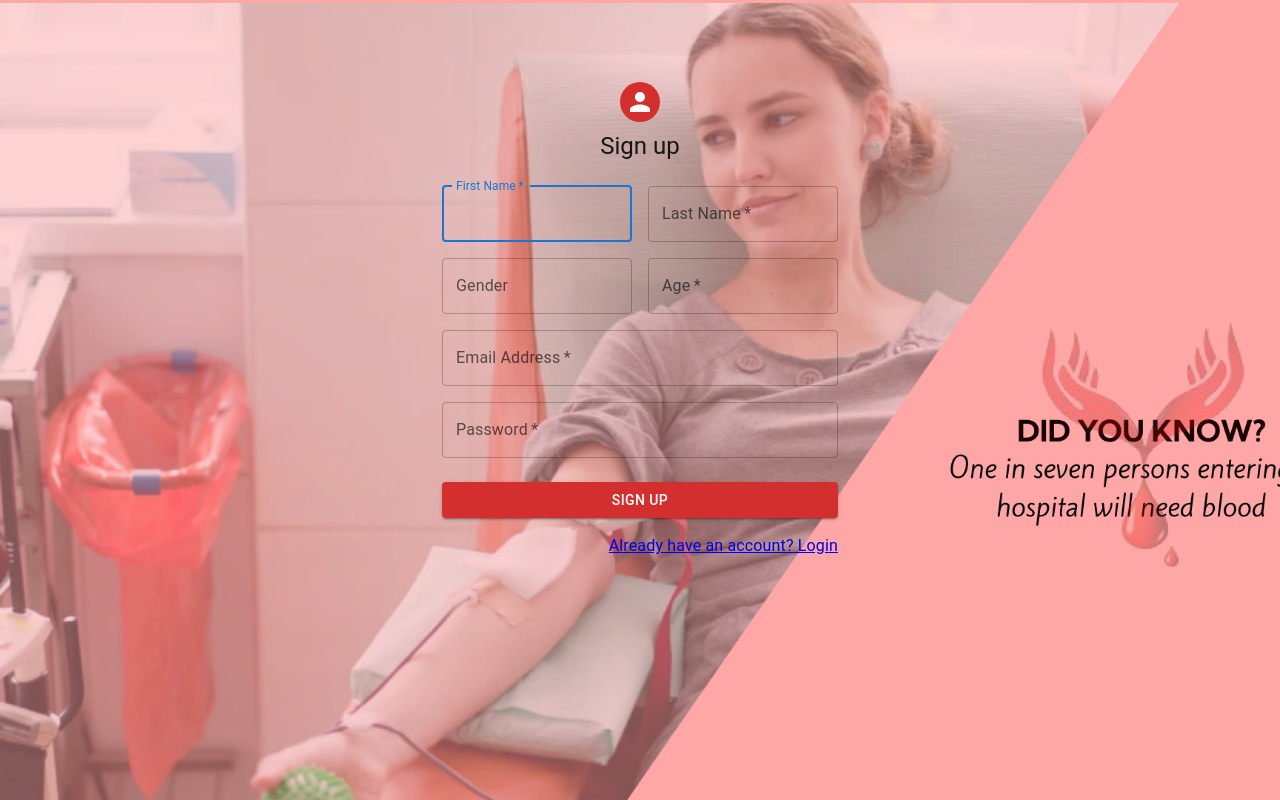
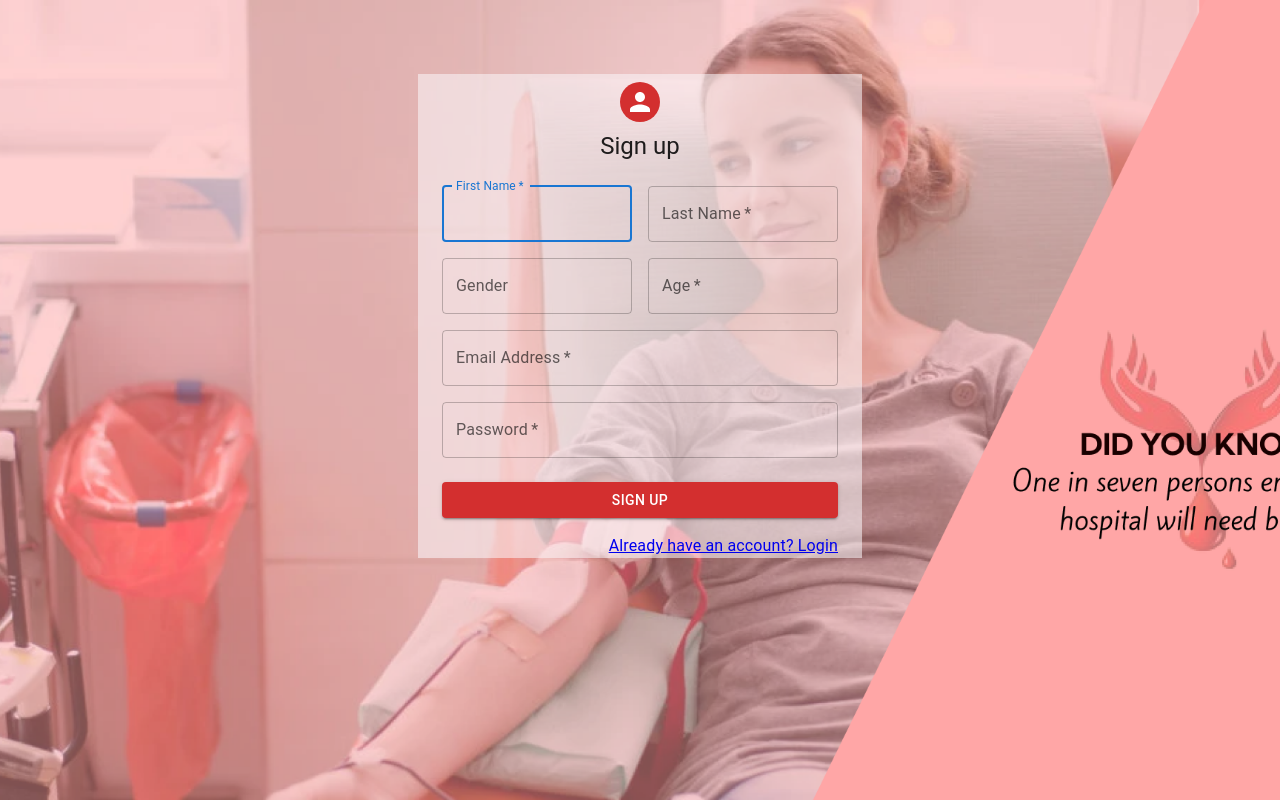
Before and after one commit to Shaky-Sahil/Bloodbank, a React (Create React App) app: page /SignUp in a window 1280 px wide. Built offline with nearby package versions, Linux system fonts and the light colour scheme.

Commit message:
background colour added

```diff
--- a/src/components/Login.js
+++ b/src/components/Login.js
@@ -58,7 +58,7 @@ export default function Login() {
     return (
       <div className='Login'>g
       <ThemeProvider theme={theme}>
-        <Container component="main" maxWidth="xs">
+        <Container className='Con' component="main" maxWidth="xs">
           <CssBaseline />
           <Box
             sx={{
--- a/src/components/SignUp.css
+++ b/src/components/SignUp.css
@@ -1,5 +1,5 @@
 .SignUp{
-    background-image: url("sign.png");
+    background-image: url("s.png");
     background-size: cover;
     background-repeat: no-repeat;
     min-width: 100vh;
@@ -39,3 +39,6 @@
       transform: scale(1);
     }
   }
+  .Con{
+    background-color: rgba(252, 246, 249, 0.559);
+  }
--- a/src/components/Signup.js
+++ b/src/components/Signup.js
@@ -35,7 +35,7 @@ const theme = createTheme();
     <div className='SignUp'>
 
     <ThemeProvider theme={theme}>
-      <Container component="main" maxWidth="xs" sx={{opacity:1.0}}>
+      <Container component="main" maxWidth="xs" sx={{opacity:1.0}} className='Con'>
 
         <CssBaseline />
         <Box
--- a/src/components/login.css
+++ b/src/components/login.css
@@ -39,3 +39,6 @@
       transform: scale(1);
     }
   }
+ .Con{
+  background-color: rgba(248, 239, 244, 0.367);
+ }
```
Also changed, not shown: src/components/s.png (added), src/components/sign.png (deleted).
